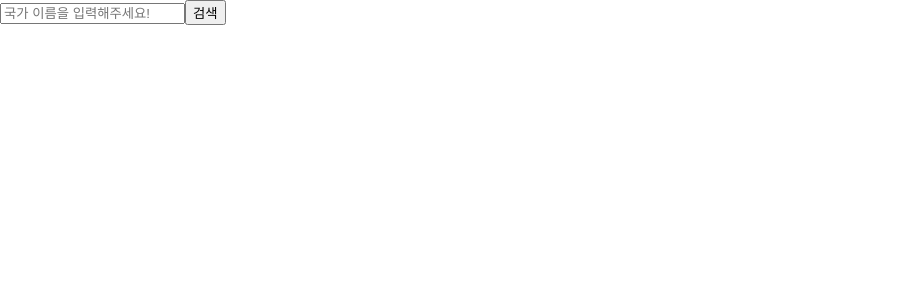
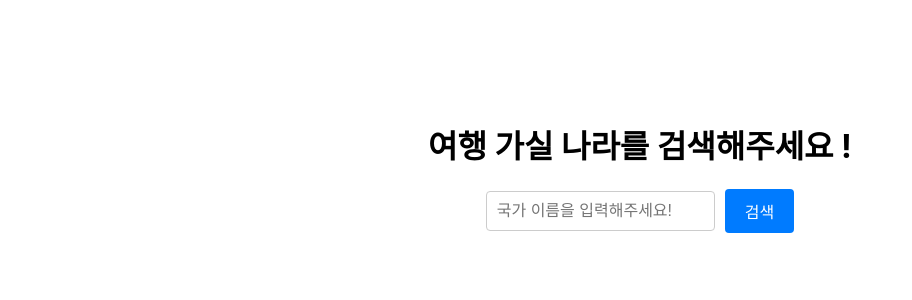
Before and after one commit to whdgjs7300/TS-In-React-safety, a React (Create React App) app: page / in a window 1280 px wide. Shown: the top 300 px of the page, without its empty margins (0-912 px from the left). Built offline with nearby package versions, Linux system fonts and the light colour scheme.

Commit message:
7/30 CSS 틀 제작(내일 : 스타일 적용 후 최적화 코드 적용)

```diff
--- a/src/App.css
+++ b/src/App.css
@@ -13,3 +13,63 @@ a {
     border-radius: 5px;
     margin: 5px;
 }
+
+.home_container {
+    display: flex;
+    flex-direction: column;
+    align-items: center;
+    justify-content: center;
+    margin-top: 100px;
+}
+
+
+
+form {
+    display: flex;
+    align-items: center;
+}
+
+input {
+    padding: 10px;
+    font-size: 16px;
+    border: 1px solid #ccc;
+    border-radius: 4px;
+    margin-right: 10px;
+}
+
+button {
+    padding: 10px 20px;
+    font-size: 16px;
+    background-color: #007bff;
+    color: #fff;
+    border: none;
+    border-radius: 4px;
+    cursor: pointer;
+}
+
+/* SearchModal 컴포넌트 스타일 */
+.modal_container {
+    margin-top: 30px;
+    display: flex;
+    flex-direction: column;
+    align-items: center;
+    justify-content: center;
+    width: 90%;
+    max-height: 500px;
+    overflow-y: auto;
+    background-color: #fff;
+    box-shadow: 0 0 5px rgba(0, 0, 0, 0.2);
+    border-radius: 4px;
+    padding: 20px;
+}
+
+.modal_item {
+    text-align: center;
+    padding: 10px 15px;
+    cursor: pointer;
+    width: 100%;
+}
+
+.modal_item:hover {
+    background-color: #f1f1f1;
+}
--- a/src/Pages/Home.tsx
+++ b/src/Pages/Home.tsx
@@ -37,7 +37,8 @@ const Home = () => {
 
 
     return (
-        <div>
+        <div className="home_container">
+            <h1>여행 가실 나라를 검색해주세요 !</h1>
             <form onSubmit={handleSubmit}>
             <input
                 type="text"
--- a/src/components/SearchModal.tsx
+++ b/src/components/SearchModal.tsx
@@ -17,7 +17,7 @@ const SearchModal = ({countryList} : SearchModalProps) => {
 
 
     return (
-        <div>
+        <div className="modal_container">
 
                     {/* 모달 창에 나타낼 데이터를 매핑하여 렌더링하는 로직 */}
                     {/* 검색결과가 1개일땐 데이터가 배열로 감싸지지 않아
@@ -28,7 +28,8 @@ const SearchModal = ({countryList} : SearchModalProps) => {
                         <h2>해당 국가는 없습니다.</h2>
                         ) : (
                             countryList?.map((item, i) => (
-                            <div onClick={()=>toCountry(item)}
+                            <div className="modal_item"
+                            onClick={()=>toCountry(item)}
                             key={i}>{item?.countryName}</div>
                         ))
                         )
--- a/src/types/safetyByCountry.ts
+++ b/src/types/safetyByCountry.ts
@@ -10,9 +10,10 @@ export  interface CountryInfoList {
         id: number; // 나라의 고유 ID (예: 284)
         imgUrl: string; // 이미지 URL
 }
+type StringType = string;
 
 // 공통된 타입 선언해서 사용 - 타입 재사용
-type CommonDataType = {
+type CommonDataType  = {
         continent_nm: string;
         country_nm: string;
         title : string;
@@ -23,13 +24,11 @@ type CommonDataType = {
 // 나라별 안전공지 데이터 타입
 export interface SafeByCountryList extends CommonDataType {
         ctgy_nm : string;
-
 }
 
 // 나라별 현지 연락처 데이터 타입
 export interface ContactList extends CommonDataType {
         contact_remark: string;
-
 };
 
 // 출국전 외교부 공지사항 데이터 타입
```
